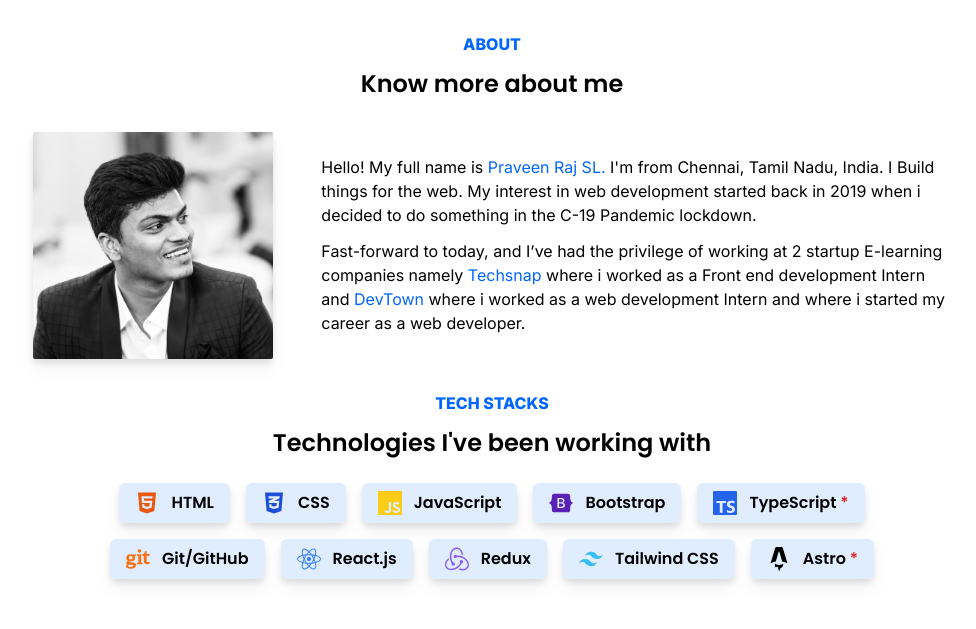
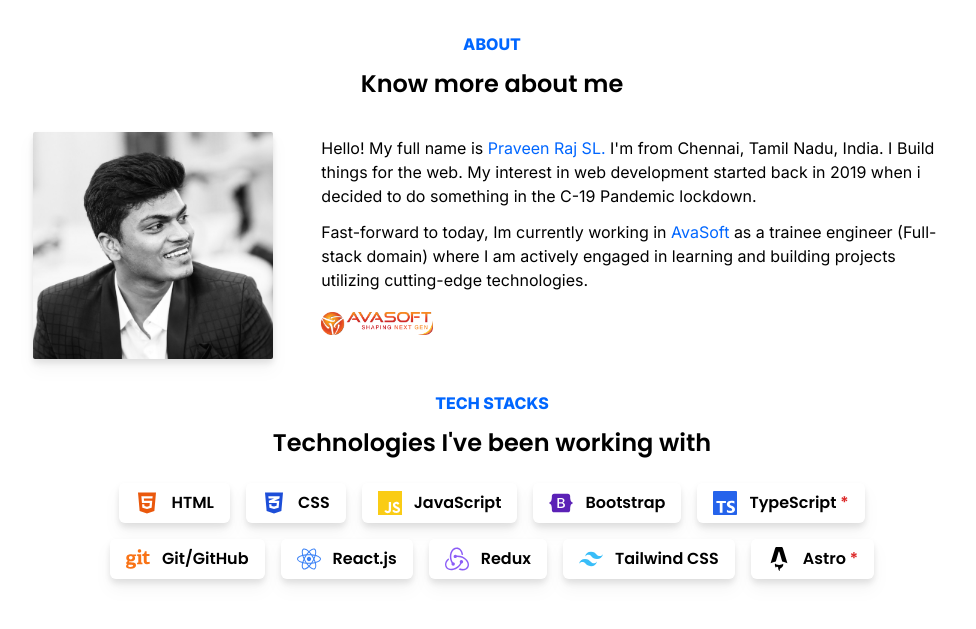
Before and after one commit to Praveenraj002/portfolio-v2, a React (Vite) app: page / in a window 1280 px wide. Shown: the part 780-1409 px from the top of the page, without its empty margins (148-1124 px from the left). Built offline with nearby package versions, Linux system fonts and the light colour scheme.

Commit message:
added avasoft logo

```diff
--- a/src/components/TechStacksPill.jsx
+++ b/src/components/TechStacksPill.jsx
@@ -3,7 +3,7 @@
   return (
     <>
       <div
-        className="bg-atlassianLightBlue py-2 px-4 flex gap-3 font-poppins items-center justify-center drop-shadow-lg rounded-md"
+        className="bg-white py-2 px-4 flex gap-3 font-poppins items-center justify-center drop-shadow-lg rounded-md"
         data-aos="fade-up-right"
       >
         <div className="text-2xl text-atlassianBlue">{props.icon}</div>
--- a/src/sections/About.jsx
+++ b/src/sections/About.jsx
@@ -4,6 +4,8 @@
 
 // Assets
 import PraveenImage from "../assets/praveen.jpg";
+import avasoft from "../assets/logo.png";
+import { Link } from "react-router-dom";
 
 const About = () => {
   return (
@@ -21,7 +23,7 @@
               className="w-full h-full rounded-sm drop-shadow-lg cursor-pointer hover:drop-shadow-2xl transition-shadow duration-300"
             />
           </div>
-          <div className="w-full lg:w-2/3 text-center lg:text-start">
+          <div className="w-full lg:w-2/3 flex flex-col items-center  text-center lg:text-start lg:items-start">
             <p className="mb-3">
               Hello! My full name is{" "}
               <span className="text-atlassianBlue">Praveen Raj SL.</span>{" "}
@@ -30,18 +32,18 @@
               decided to do something in the C-19 Pandemic lockdown.
             </p>
             <p>
-              Fast-forward to today, and I’ve had the privilege of working at 2
-              startup E-learning companies namely{" "}
-              <a href="https://www.techsnap.in/" className="text-atlassianBlue">
-                Techsnap
-              </a>{" "}
-              where i worked as a Front end development Intern and{" "}
-              <a href="https://www.devtown.in/" className="text-atlassianBlue">
-                DevTown
-              </a>{" "}
-              where i worked as a web development Intern and where i started my
-              career as a web developer.
+              Fast-forward to today, Im currently working in{" "}
+              <Link
+                className="text-atlassianBlue"
+                to={"https://www.avasoft.com/"}
+              >
+                AvaSoft
+              </Link>{" "}
+              as a trainee engineer (Full-stack domain) where I am actively
+              engaged in learning and building projects utilizing
+              cutting-edge technologies.
             </p>
+            <img src={avasoft} alt="company-logo" className="w-28 md:36 my-5" />
           </div>
         </div>
       </div>
--- a/src/sections/Hero.jsx
+++ b/src/sections/Hero.jsx
@@ -17,7 +17,7 @@
           <div className="absolute inset-0 flex flex-col gap-3 items-center justify-center z-10 text-center text-white font-poppins container mx-auto px-2 m-0">
             <h2 className="moveInBottom text-xl font-semibold">
               Hello world, this is Praveen Raj.
-            </h2>``
+            </h2>
             <h1 className="text-2xl font-bold">
               I love Building things that lives on the Internet.
             </h1>
```
Also changed, not shown: src/assets/logo.png (added).
